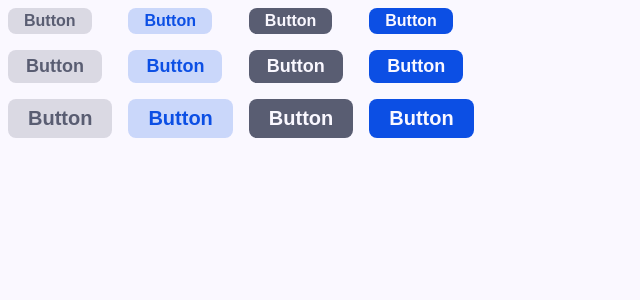
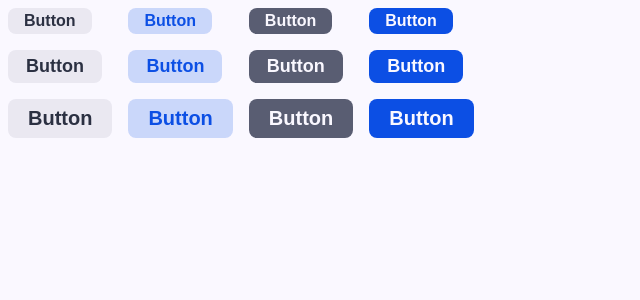
Before and after one commit to TheOmer77/omer-ui-old, a React (Vite) app: page / in a window 1280 px wide. Shown: the top 300 px of the page, without its empty margins (0-640 px from the left). Built offline with nearby package versions, Linux system fonts and the light colour scheme.

Commit message:
Tweak tonal button style

```diff
--- a/src/components/Button/index.module.css
+++ b/src/components/Button/index.module.css
@@ -18,14 +18,14 @@
 
 /* VARIANTS */
 .button-root.button-tonal.button-neutral {
-  background-color: rgba(var(--md-ref-palette-secondary40), 0.2);
-  color: rgb(var(--md-ref-palette-secondary40));
+  background-color: rgba(var(--md-ref-palette-secondary40), 0.1);
+  color: rgb(var(--md-ref-palette-secondary20));
 }
 .button-root.button-tonal.button-neutral:focus-visible {
-  background-color: rgba(var(--md-ref-palette-secondary40), 0.3);
+  background-color: rgba(var(--md-ref-palette-secondary40), 0.2);
 }
 .button-root.button-tonal.button-neutral:active {
-  background-color: rgba(var(--md-ref-palette-secondary40), 0.4);
+  background-color: rgba(var(--md-ref-palette-secondary40), 0.3);
 }
 .button-root.button-tonal.button-primary {
   background-color: rgba(var(--md-ref-palette-primary40), 0.2);
@@ -61,7 +61,7 @@
 
 @media (hover: hover) {
   .button-root.button-tonal.button-neutral:hover:not(:active) {
-    background-color: rgba(var(--md-ref-palette-secondary40), 0.3);
+    background-color: rgba(var(--md-ref-palette-secondary40), 0.2);
   }
   .button-root.button-tonal.button-primary:hover:not(:active) {
     background-color: rgba(var(--md-ref-palette-primary40), 0.3);
@@ -77,14 +77,14 @@
 
 @media (prefers-color-scheme: dark) {
   .button-root.button-tonal.button-neutral {
-    background-color: rgba(var(--md-ref-palette-secondary80), 0.2);
-    color: rgb(var(--md-ref-palette-secondary80));
+    background-color: rgba(var(--md-ref-palette-secondary80), 0.1);
+    color: rgb(var(--md-ref-palette-secondary90));
   }
   .button-root.button-tonal.button-neutral:focus-visible {
-    background-color: rgba(var(--md-ref-palette-secondary80), 0.3);
+    background-color: rgba(var(--md-ref-palette-secondary80), 0.2);
   }
   .button-root.button-tonal.button-neutral:active {
-    background-color: rgba(var(--md-ref-palette-secondary80), 0.4);
+    background-color: rgba(var(--md-ref-palette-secondary80), 0.3);
   }
   .button-root.button-tonal.button-primary {
     background-color: rgba(var(--md-ref-palette-primary80), 0.2);
@@ -120,7 +120,7 @@
 }
 @media (hover: hover) and (prefers-color-scheme: dark) {
   .button-root.button-tonal.button-neutral:hover:not(:active) {
-    background-color: rgba(var(--md-ref-palette-secondary80), 0.3);
+    background-color: rgba(var(--md-ref-palette-secondary80), 0.2);
   }
   .button-root.button-tonal.button-primary:hover:not(:active) {
     background-color: rgba(var(--md-ref-palette-primary80), 0.3);
```
